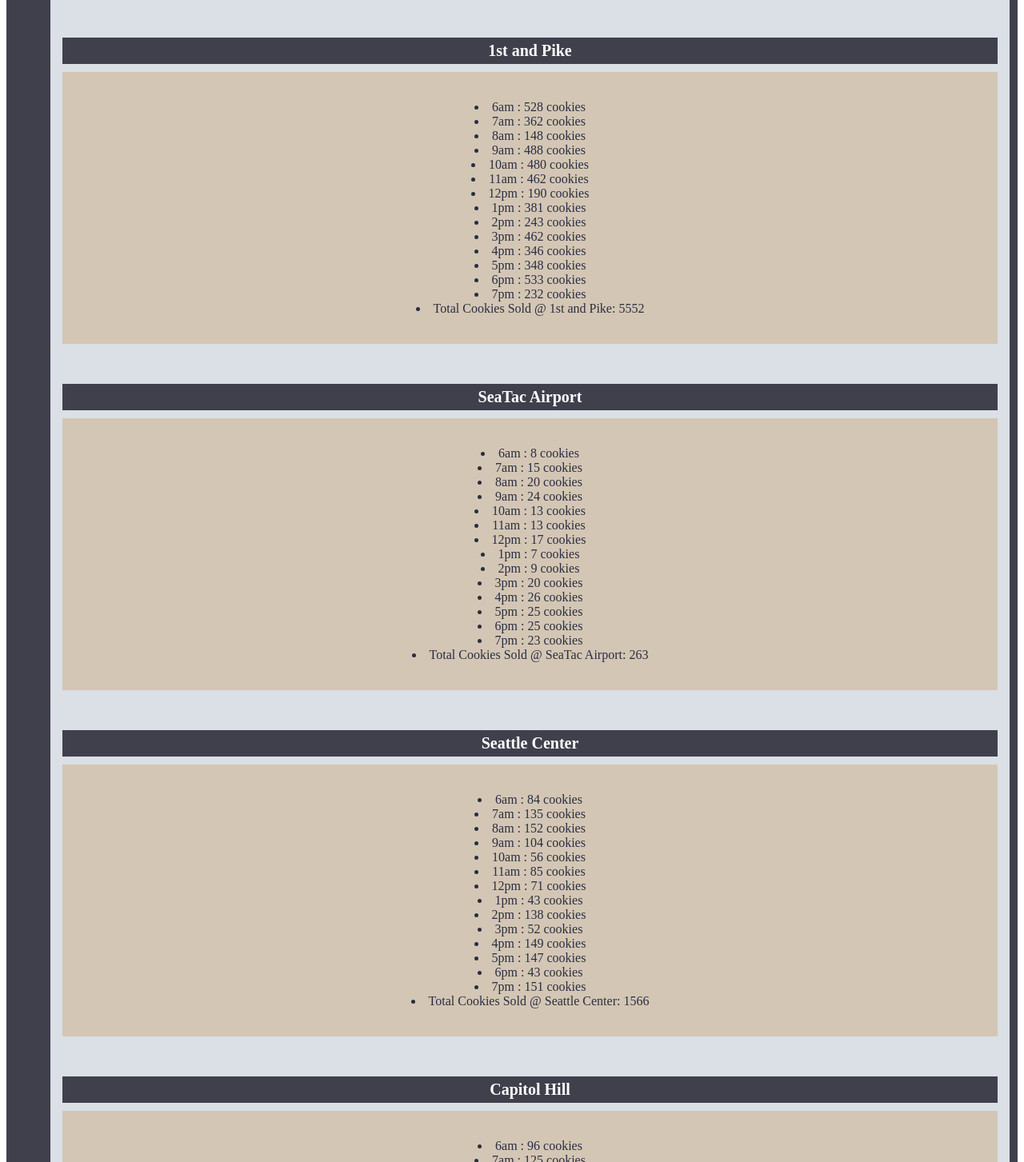
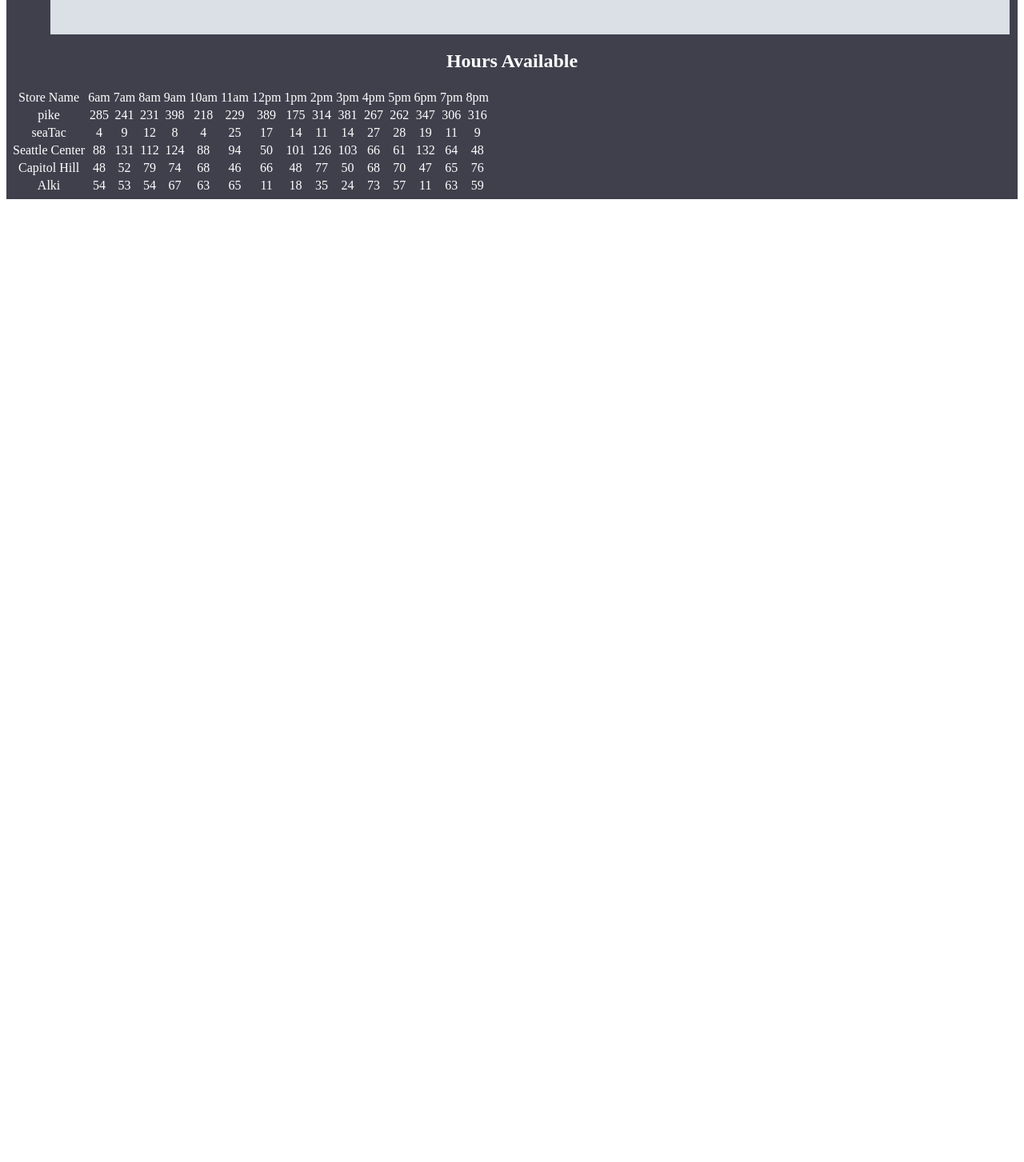
Before and after one commit to dlta-inc/cookie-stand, a plain HTML site: page lab6sales.html in a window 1280 px wide. Shown: the part 147-1600 px from the top of the page at 80% size. After the commit the page ends 800 px from the top, so only its background shows below. Drawn offline with Linux system fonts and the light colour scheme.

Commit message:
moved from object literal to constructor notation. Changed so that we print to a table via the dom instead of a list.

```diff
--- a/lab6.js
+++ b/lab6.js
@@ -1,273 +1,283 @@
 'use strict';
 
-var hrsOpen = ['6am', '7am', '8am', '9am', '10am', '11am', '12pm', '1pm', '2pm', '3pm','4pm', '5pm', '6pm', '7pm', '8pm'];
-console.log (hrsOpen);
+var hrsOpen = ['6am', '7am', '8am', '9am', '10am', '11am', '12pm', '1pm', '2pm', '3pm', '4pm', '5pm', '6pm', '7pm', '8pm'];
+console.log(hrsOpen);
+
+var cookieStores = [];
+
+function Store(location, minCustPerHour, maxCustPerHour, avgCookiesSold){
+  this.location = location;
+  this.minCustPerHour = minCustPerHour;
+  this.maxCustPerHour = maxCustPerHour;
+  this.avgCookiesSold = avgCookiesSold;
+  this.randCust = [];
+  cookieStores.push(this);
+};
+
+var pike = new Store('pike', 23, 65, 6.3);
+var seaTac = new Store('seaTac', 3, 24, 1.2);
+var seaCenter = new Store('Seattle Center', 11, 38, 3.7);
+var capHill = new Store('Capitol Hill', 20, 38, 2.3);
+var alki = new Store('Alki', 2, 16, 4.6);
+
+var ulElement = document.getElementById('primary-list');
+var sumTotalCookiesSold = 0;
+
+function genCookies(store){
+  for (var i = 0; i < hrsOpen.length; i++) {
+    var cookieDifference = store.maxCustPerHour - store.minCustPerHour;
+    var totalCookiesSold = ((Math.random() * cookieDifference) + store.minCustPerHour) * store.avgCookiesSold;
+    totalCookiesSold = Math.floor(totalCookiesSold);
+    console.log(totalCookiesSold);
+    store.randCust.push(totalCookiesSold);
+
+
+  }
+}
+
+function genAllCookies() {
+  for (var i = 0; i < cookieStores.length; i++) {
+    genCookies(cookieStores[i]);
+  }
+}
+
+var table = document.getElementById('cookieTable');
+var data = document.createElement('td');
+//var tableBody = document.createElement('tbody');
+//table.appendChild(tableBody);
+
+function createRow(store) {
+  var row = document.createElement('tr');
+  var data = document.createElement('td');
+  table.appendChild(row);
+  data.textContent = store.location;
+  row.appendChild(data);
+  for (var i = 0; i < hrsOpen.length; i++) {
+    var data = document.createElement('td');
+    data.textContent = store.randCust[i];
+    row.appendChild(data);
+    console.log(store.location);
+  }
+}
+
+function createAllRows() {
+  for (var i = 0; i < cookieStores.length; i++) {
+    createRow(cookieStores[i]);
+  }
+}
+
+genAllCookies();
+createAllRows();
+
+// var sumTotalCookiesSold = sumTotalCookiesSold + totalCookiesSold;
+// console.log(sumTotalCookiesSold);
+// var listItemElement = document.createElement('li');
+// listItemElement.textContent = hrsOpen[i] + ' : ' + totalCookiesSold + ' cookies';
+// ulElement.appendChild(listItemElement);
+// console.log(ulElement.children);
+
+// var pikeStore = {
+//   location: '1st and Pike',
+//   minCust: 23,
+//   maxCust: 65,
+//   avgCookieSale: 6.3,
+// };
+// console.log(pikeStore);
+
+// listItemElement.textContent = 'Total Cookies Sold @ ' + pikeStore.location + ': ' + sumTotalCookiesSold;
+
+// var seaTac = {
+//   location: 'SeaTac Airport',
+//   minCust: 3,
+//   maxCust: 24,
+//   avgCookieSale: 1.2,
+//   hrsOpen: ['6am', '7am', '8am', '9am', '10am', '11am', '12pm', '1pm', '2pm', '3pm','4pm', '5pm', '6pm', '7pm', '8pm'],
+// };
+// console.log(seaTac);
+
+// var ulElement = document.getElementById('second-list');
+// var sumTotalCookiesSold = 0;
+
+// for (var i = 0; i < hrsOpen.length; i++) {
+//   var totalCookiesSold = Math.floor(((Math.random() * 24) + 3) * seaTac.avgCookieSale);
+//   console.log(totalCookiesSold);
+//   var sumTotalCookiesSold = sumTotalCookiesSold + totalCookiesSold;
+//   console.log(sumTotalCookiesSold);
+//   var listItemElement = document.createElement('li');
+//   listItemElement.textContent = hrsOpen[i] + ' : ' + totalCookiesSold + ' cookies';
+//   ulElement.appendChild(listItemElement);
+//   console.log(ulElement.children);
+// };
+
+// listItemElement.textContent = 'Total Cookies Sold @ ' + seaTac.location + ': ' + sumTotalCookiesSold;
 
 
 
 
-var pikeStore = {
-   location: '1st and Pike',
-   minCust: 23,
-   maxCust: 65,
-   avgCookieSale: 6.3,
-};
-console.log (pikeStore);
+// var  seaCenter = {
+//   location: 'Seattle Center',
+//   minCust: 11,
+//   maxCust: 38,
+//   avgCookieSale: 3.7,
+//   hrsOpen: ['6am', '7am', '8am', '9am', '10am', '11am', '12pm', '1pm', '2pm', '3pm', '4pm', '5pm', '6pm', '7pm', '8pm'],
+// };
+// console.log(seaCenter);
 
-var ulElement = document.getElementById ('primary-list');
-var sumTotalCookiesSold = 0;
-
-for (var i = 0; i < hrsOpen.length; i++) {
-   var totalCookiesSold = Math.floor(((Math.random() * 65) + 23) * pikeStore.avgCookieSale);
-   console.log (totalCookiesSold);
-   var sumTotalCookiesSold = sumTotalCookiesSold + totalCookiesSold;
-   console.log (sumTotalCookiesSold);
-   var listItemElement = document.createElement ('li');
-   listItemElement.textContent = hrsOpen[i] + ' : ' + totalCookiesSold + ' cookies';
-   ulElement.appendChild(listItemElement);
-   console.log(ulElement.children);
-};
-
-listItemElement.textContent = 'Total Cookies Sold @ ' + pikeStore.location + ': ' + sumTotalCookiesSold;
-
-
-
-
-var seaTac = {
-   location: 'SeaTac Airport',
-   minCust: 3,
-   maxCust: 24,
-   avgCookieSale: 1.2,
-   hrsOpen: ['6am', '7am', '8am', '9am', '10am', '11am', '12pm', '1pm', '2pm', '3pm','4pm', '5pm', '6pm', '7pm', '8pm'],
-};
-console.log (seaTac);
-
-var ulElement = document.getElementById ('second-list');
-var sumTotalCookiesSold = 0;
-
-for (var i = 0; i < hrsOpen.length; i++) {
-   var totalCookiesSold = Math.floor(((Math.random() * 24) + 3) * seaTac.avgCookieSale);
-   console.log (totalCookiesSold);
-   var sumTotalCookiesSold = sumTotalCookiesSold + totalCookiesSold;
-   console.log (sumTotalCookiesSold);
-   var listItemElement = document.createElement ('li');
-   listItemElement.textContent = hrsOpen[i] + ' : ' + totalCookiesSold + ' cookies';
-   ulElement.appendChild(listItemElement);
-   console.log(ulElement.children);
-};
-
-listItemElement.textContent = 'Total Cookies Sold @ ' + seaTac.location + ': ' + sumTotalCookiesSold;
-
-
-
-
-var  seaCenter = {
-   location: 'Seattle Center',
-   minCust: 11,
-   maxCust: 38,
-   avgCookieSale: 3.7,
-   hrsOpen: ['6am', '7am', '8am', '9am', '10am', '11am', '12pm', '1pm', '2pm', '3pm','4pm', '5pm', '6pm', '7pm', '8pm'],
-};
-console.log (seaCenter);
-
-var ulElement = document.getElementById ('third-list');
-var sumTotalCookiesSold = 0;
-
-for (var i = 0; i < hrsOpen.length; i++) {
-   var totalCookiesSold = Math.floor(((Math.random() * 38) + 11) * seaCenter.avgCookieSale);
-   console.log (totalCookiesSold);
-   var sumTotalCookiesSold = sumTotalCookiesSold + totalCookiesSold;
-   console.log (sumTotalCookiesSold);
-   var listItemElement = document.createElement ('li');
-   listItemElement.textContent = hrsOpen[i] + ' : ' + totalCookiesSold + ' cookies';
-   ulElement.appendChild(listItemElement);
-   console.log(ulElement.children);
-};
-
-listItemElement.textContent = 'Total Cookies Sold @ ' + seaCenter.location + ': ' + sumTotalCookiesSold;
-
-
-
-
-var  capHill = {
-   location: 'Capitol Hill',
-   minCust: 20,
-   maxCust: 38,
-   avgCookieSale: 2.3,
-   hrsOpen: ['6am', '7am', '8am', '9am', '10am', '11am', '12pm', '1pm', '2pm', '3pm','4pm', '5pm', '6pm', '7pm', '8pm'],
-};
-console.log (capHill);
-
-var ulElement = document.getElementById ('fourth-list');
-var sumTotalCookiesSold = 0;
-
-for (var i = 0; i < hrsOpen.length; i++) {
-   var totalCookiesSold = Math.floor(((Math.random() * 38) + 20) * capHill.avgCookieSale);
-   console.log (totalCookiesSold);
-   var sumTotalCookiesSold = sumTotalCookiesSold + totalCookiesSold;
-   console.log (sumTotalCookiesSold);
-   var listItemElement = document.createElement ('li');
-   listItemElement.textContent = hrsOpen[i] + ' : ' + totalCookiesSold + ' cookies';
-   ulElement.appendChild(listItemElement);
-   console.log(ulElement.children);
-};
-
-listItemElement.textContent = 'Total Cookies Sold @ ' + capHill.location + ': ' + sumTotalCookiesSold;
-
-
-
-
-var  alki = {
-   location: 'Alki',
-   minCust: 2,
-   maxCust: 16,
-   avgCookieSale: 4.6,
-   hrsOpen: ['6am', '7am', '8am', '9am', '10am', '11am', '12pm', '1pm', '2pm', '3pm','4pm', '5pm', '6pm', '7pm', '8pm'],
-};
-console.log (alki);
-
-var ulElement = document.getElementById ('fifth-list');
-var sumTotalCookiesSold = 0;
-
-for (var i = 0; i < hrsOpen.length; i++) {
-   var totalCookiesSold = Math.floor(((Math.random() * 16) + 2) * alki.avgCookieSale);
-   console.log (totalCookiesSold);
-   var sumTotalCookiesSold = sumTotalCookiesSold + totalCookiesSold;
-   console.log (sumTotalCookiesSold);
-   var listItemElement = document.createElement ('li');
-   listItemElement.textContent = hrsOpen[i] + ' : ' + totalCookiesSold + ' cookies';
-   ulElement.appendChild(listItemElement);
-   console.log(ulElement.children);
-};
-
-listItemElement.textContent = 'Total Cookies Sold @ ' + alki.location + ': ' + sumTotalCookiesSold;
-
-
-
-
-
-
-
-
-
-
-
-
-
-
-
-
-
-
-
-
-
-
-
-
-
-
-
-
-
-
-
-
-
-
-
-
-
-
-
-
-// var hrsOpen = ['6am', '7am', '8am', '9am', '10am', '11am', '12pm', '1pm', '2pm', '3pm','4pm', '5pm', '6pm', '7pm', '8pm', 'Total Sales'];
-// var msg = '';
-// var i;
-// var ulElement = document.getElementById ('primary-list');
-// console.log (ulElement);
-// // var pikeCookiesSoldByHour = Math.floor (locationOne.avgCookieSoldPerSale *locationOne.randomCustByHour);
-// // console.log (pikeCookiesSoldByHour);
-
-// var locationOne = {
-//    location: '1st and Pike',
-//    minCustPerHour: 23,
-//    maxCustPerHour: 65,
-//    avgCookieSoldPerSale: 6.3,
-//    randomCustByHour: Math.floor((Math.random () * 65) + 23),
-//    cookiesSoldByHour: Math.floor(locationOne.avgCookieSoldPerSale * locationOne.randomCustByHour),
-//    totalCookiesSold: 0,
+// var ulElement = document.getElementById('third-list');
+// var sumTotalCookiesSold = 0;
+//
+// for (var i = 0; i < hrsOpen.length; i++) {
+//   var totalCookiesSold = Math.floor(((Math.random() * 38) + 11) * seaCenter.avgCookieSale);
+//   console.log (totalCookiesSold);
+//   var sumTotalCookiesSold = sumTotalCookiesSold + totalCookiesSold;
+//   console.log (sumTotalCookiesSold);
+//   var listItemElement = document.createElement('li');
+//   listItemElement.textContent = hrsOpen[i] + ' : ' + totalCookiesSold + ' cookies';
+//   ulElement.appendChild(listItemElement);
+//   console.log(ulElement.children);
 // };
-// console.log (randomCustByHour);
-
+//
+// listItemElement.textContent = 'Total Cookies Sold @ ' + seaCenter.location + ': ' + sumTotalCookiesSold;
+//
+// // var  capHill = {
+// //   location: 'Capitol Hill',
+// //   minCust: 20,
+// //   maxCust: 38,
+// //   avgCookieSale: 2.3,
+// //   hrsOpen: ['6am', '7am', '8am', '9am', '10am', '11am', '12pm', '1pm', '2pm', '3pm', '4pm', '5pm', '6pm', '7pm', '8pm'],
+// // };
+// // console.log(capHill);
+//
+// var ulElement = document.getElementById('fourth-list');
+// var sumTotalCookiesSold = 0;
+//
 // for (var i = 0; i < hrsOpen.length; i++) {
-//    var listItemElement = document.createElement ('li');
-//    listItemElement.textContent = hrsOpen[i] + ' : ' + locationOne.cookiesSoldByHour + ' cookies';
-//    ulElement.appendChild(listItemElement);
-//    console.log(ulElement.children);
+//   var totalCookiesSold = Math.floor(((Math.random() * 38) + 20) * capHill.avgCookieSale);
+//   console.log(totalCookiesSold);
+//   var sumTotalCookiesSold = sumTotalCookiesSold + totalCookiesSold;
+//   console.log(sumTotalCookiesSold);
+//   var listItemElement = document.createElement('li');
+//   listItemElement.textContent = hrsOpen[i] + ' : ' + totalCookiesSold + ' cookies';
+//   ulElement.appendChild(listItemElement);
+//   console.log(ulElement.children);
 // };
-
 //
-// var stores = [
-//    {
-//       location: '1st and Pike',
-//       minCustPerHour: 23,
-//       maxCustPerHour: 65,
-//       avgCookieSoldPerSale: 6.3,
-//       randomCustByHour: 0,
-//       cookiesSoldByHour: [],
-//       totalCookiesSold: 0,
-//    },
-//    {
-//       storeName: 'Seatac Store',
-//       location: 'SeaTac Airport',
-//       minCustPerHour : 3,
-//       maxCustPerHour : 24,
-//       avgCookieSoldPerSale: 1.2,
-//       randomCustByHour: 0,
-//       cookiesSoldByHour: [],
-//       totalCookiesSold: 0,
-//    },
-//    {
-//       storeName: 'SeaCenter Store',
-//       location: 'Seattle Center',
-//       minCustPerHour: 11,
-//       maxCustPerHour: 38,
-//       avgCookieSoldPerSale: 3.7,
-//       randomCustByHour: 0,
-//       cookiesSoldByHour: [],
-//       totalCookiesSold: 0,
-//    },
-//    {
-//       storeName: 'Capitol Store',
-//       location: 'Capitol Hill',
-//       minCustPerHour: 20,
-//       maxCustPerHour: 38,
-//       avgCookieSoldPerSale: 2.3,
-//       randomCustByHour: 0,
-//       cookiesSoldByHour: [],
-//       totalCookiesSold: 0,
-//    },
-//    {
-//       storeName: 'Capitol Hill Store',
-//       location: 'Capitol Hill',
-//       minCustPerHour: 20,
-//       maxCustPerHour: 38,
-//       avgCookieSoldPerSale: 2.3,
-//       randomCustByHour: 0,
-//       cookiesSoldByHour: [],
-//       totalCookiesSold: 0,
-//    },
-//    {
-//       storeName: 'Alki Store',
-//       location: 'Alki',
-//       minCustPerHour: 2,
-//       maxCustPerHour: 16,
-//       avgCookieSoldPerSale: 4.6,
-//       randomCustByHour: 0,
-//       cookiesSoldByHour: [],
-//       totalCookiesSold: 0,
-//    },
-// ];
+// listItemElement.textContent = 'Total Cookies Sold @ ' + capHill.location + ': ' + sumTotalCookiesSold;
 //
-// console.log (stores);
+// // var  alki = {
+// //   location: 'Alki',
+// //   minCust: 2,
+// //   maxCust: 16,
+// //   avgCookieSale: 4.6,
+// //   hrsOpen: ['6am', '7am', '8am', '9am', '10am', '11am', '12pm', '1pm', '2pm', '3pm','4pm', '5pm', '6pm', '7pm', '8pm'],
+// // };
+// // console.log (alki);
+//
+// var ulElement = document.getElementById ('fifth-list');
+// var sumTotalCookiesSold = 0;
+//
+// for (var i = 0; i < hrsOpen.length; i++) {
+//   var totalCookiesSold = Math.floor(((Math.random() * 16) + 2) * alki.avgCookieSale);
+//   console.log (totalCookiesSold);
+//   var sumTotalCookiesSold = sumTotalCookiesSold + totalCookiesSold;
+//   console.log (sumTotalCookiesSold);
+//   var listItemElement = document.createElement ('li');
+//   listItemElement.textContent = hrsOpen[i] + ' : ' + totalCookiesSold + ' cookies';
+//   ulElement.appendChild(listItemElement);
+//   console.log(ulElement.children);
+// };
+//
+// listItemElement.textContent = 'Total Cookies Sold @ ' + alki.location + ': ' + sumTotalCookiesSold;
+//
+//
+//
+// // var hrsOpen = ['6am', '7am', '8am', '9am', '10am', '11am', '12pm', '1pm', '2pm', '3pm','4pm', '5pm', '6pm', '7pm', '8pm', 'Total Sales'];
+// // var msg = '';
+// // var i;
+// // var ulElement = document.getElementById ('primary-list');
+// // console.log (ulElement);
+// // // var pikeCookiesSoldByHour = Math.floor (locationOne.avgCookieSoldPerSale *locationOne.randomCustByHour);
+// // // console.log (pikeCookiesSoldByHour);
+//
+// // var locationOne = {
+// //    location: '1st and Pike',
+// //    minCustPerHour: 23,
+// //    maxCustPerHour: 65,
+// //    avgCookieSoldPerSale: 6.3,
+// //    randomCustByHour: Math.floor((Math.random () * 65) + 23),
+// //    cookiesSoldByHour: Math.floor(locationOne.avgCookieSoldPerSale * locationOne.randomCustByHour),
+// //    totalCookiesSold: 0,
+// // };
+// // console.log (randomCustByHour);
+//
+// // for (var i = 0; i < hrsOpen.length; i++) {
+// //    var listItemElement = document.createElement ('li');
+// //    listItemElement.textContent = hrsOpen[i] + ' : ' + locationOne.cookiesSoldByHour + ' cookies';
+// //    ulElement.appendChild(listItemElement);
+// //    console.log(ulElement.children);
+// // };
+//
+// //
+// // var stores = [
+// //    {
+// //       location: '1st and Pike',
+// //       minCustPerHour: 23,
+// //       maxCustPerHour: 65,
+// //       avgCookieSoldPerSale: 6.3,
+// //       randomCustByHour: 0,
+// //       cookiesSoldByHour: [],
+// //       totalCookiesSold: 0,
+// //    },
+// //    {
+// //       storeName: 'Seatac Store',
+// //       location: 'SeaTac Airport',
+// //       minCustPerHour : 3,
+// //       maxCustPerHour : 24,
+// //       avgCookieSoldPerSale: 1.2,
+// //       randomCustByHour: 0,
+// //       cookiesSoldByHour: [],
+// //       totalCookiesSold: 0,
+// //    },
+// //    {
+// //       storeName: 'SeaCenter Store',
+// //       location: 'Seattle Center',
+// //       minCustPerHour: 11,
+// //       maxCustPerHour: 38,
+// //       avgCookieSoldPerSale: 3.7,
+// //       randomCustByHour: 0,
+// //       cookiesSoldByHour: [],
+// //       totalCookiesSold: 0,
+// //    },
+// //    {
+// //       storeName: 'Capitol Store',
+// //       location: 'Capitol Hill',
+// //       minCustPerHour: 20,
+// //       maxCustPerHour: 38,
+// //       avgCookieSoldPerSale: 2.3,
+// //       randomCustByHour: 0,
+// //       cookiesSoldByHour: [],
+// //       totalCookiesSold: 0,
+// //    },
+// //    {
+// //       storeName: 'Capitol Hill Store',
+// //       location: 'Capitol Hill',
+// //       minCustPerHour: 20,
+// //       maxCustPerHour: 38,
+// //       avgCookieSoldPerSale: 2.3,
+// //       randomCustByHour: 0,
+// //       cookiesSoldByHour: [],
+// //       totalCookiesSold: 0,
+// //    },
+// //    {
+// //       storeName: 'Alki Store',
+// //       location: 'Alki',
+// //       minCustPerHour: 2,
+// //       maxCustPerHour: 16,
+// //       avgCookieSoldPerSale: 4.6,
+// //       randomCustByHour: 0,
+// //       cookiesSoldByHour: [],
+// //       totalCookiesSold: 0,
+// //    },
+// // ];
+// //
+// // console.log (stores);
--- a/lab6sales.html
+++ b/lab6sales.html
@@ -10,8 +10,33 @@
    <body>
       <section id = 'salespageheading'>
          <h1>Sales Results!</h1>
+      </section>
+         <table id = "cookieTable">
+           <tbody>
+             <thead>
+               <h2>Hours Available</h2>
+             </thead>
+              <tr>
+                <td>Store Name</td>
+                <td>6am</td>
+                <td>7am</td>
+                <td>8am</td>
+                <td>9am</td>
+                <td>10am</td>
+                <td>11am</td>
+                <td>12pm</td>
+                <td>1pm</td>
+                <td>2pm</td>
+                <td>3pm</td>
+                <td>4pm</td>
+                <td>5pm</td>
+                <td>6pm</td>
+                <td>7pm</td>
+                <td>8pm</td>
+              </tr>
+         </table>
 
-      <section id = 'PikeStore'> </section>
+      <!-- <section id = 'PikeStore'> </section>
          <h3 id = 'Location'>1st and Pike</h3>
          <ul id='primary-list'> </ul>
 
@@ -29,9 +54,9 @@
 
       <section id = 'store'> </section>
          <h3 id = 'Location'>Alki</h3>
-         <ul id='fifth-list'> </ul>
+         <ul id='fifth-list'> </ul> -->
 
       <script src="lab6.js"></script>
-   </section>
+
    </body>
 </html>
```
Also changed, not shown: app.js (deleted, +0 -63 lines), index.html (deleted, +0 -34 lines), lab7.css (deleted), sales.html (deleted), style.css (deleted).
